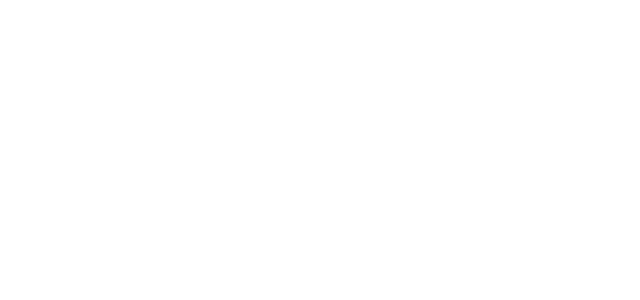
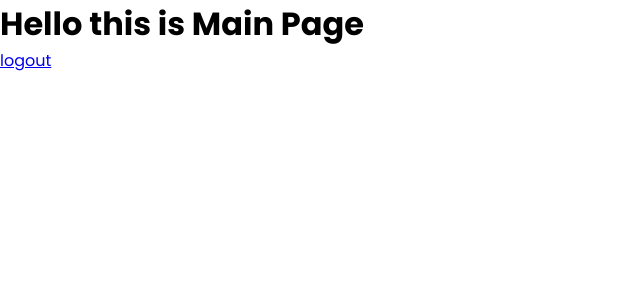
Before and after one commit to lakshya001-AI/CodingNinja_CryptoPulse, a React (Vite) app in the folder Frontend/: page /mainPage in a window 1280 px wide. Before the commit this address had no page. Shown: the top 300 px of the page, without its empty margins (0-640 px from the left). Built offline with nearby package versions, Linux system fonts and the light colour scheme.

Commit message:
commit changes

```diff
--- a/Frontend/src/App.jsx
+++ b/Frontend/src/App.jsx
@@ -4,6 +4,7 @@
 import Login from './Components/login'
 import { GoogleOAuthProvider } from '@react-oauth/google';
 import CreateAccount from './Components/createAccount';
+import MainPage from './Components/mainPage';
 
 function App() {
   return <>
@@ -11,6 +12,7 @@
   <Routes>
     <Route path='/' element={<GoogleOAuthProvider clientId='1060507592574-4rd8f30c3s68qe277a15ic82g736sgur.apps.googleusercontent.com'><Login/></GoogleOAuthProvider>}/>
     <Route path='/createAccount' element={<GoogleOAuthProvider clientId='1060507592574-4rd8f30c3s68qe277a15ic82g736sgur.apps.googleusercontent.com'><CreateAccount/></GoogleOAuthProvider>}/>
+    <Route path='/mainPage' element={<MainPage/>}/>
   </Routes>
   </BrowserRouter>
   </>
--- a/Frontend/src/Components/login.jsx
+++ b/Frontend/src/Components/login.jsx
@@ -1,6 +1,6 @@
 import React, { useState } from 'react';
 import Style from "../App.module.css";
-import { Link } from "react-router-dom";
+import { Link , useNavigate} from "react-router-dom";
 import { GoogleLogin} from '@react-oauth/google'; // Import GoogleLogin component
 import { ToastContainer, toast , Bounce } from 'react-toastify';
 import 'react-toastify/dist/ReactToastify.css';
@@ -10,6 +10,8 @@
 
   const [emailAddress, setEmailAddress] = useState("");
   const [password, setPassword] = useState("");
+  const navigate = useNavigate();
+
 
   const handleGoogleLogin = (response) => {
     console.log(response); // Handle Google login response here
@@ -37,6 +39,9 @@
                     transition: Bounce,
                     className: Style.customToast,
                 });
+                setTimeout(()=>{
+                  navigate("/mainPage");
+                },5000);
             }
         } catch (error) {
             if (error.response?.status === 401) {
--- a/Frontend/src/Components/mainPage.jsx
+++ b/Frontend/src/Components/mainPage.jsx
@@ -0,0 +1,11 @@
+import React from 'react'
+import {Link} from "react-router-dom"
+
+function MainPage() {
+  return <>
+  <h1>Hello this is Main Page</h1>
+  <Link to="/">logout</Link>
+  </>
+}
+
+export default MainPage;
```
